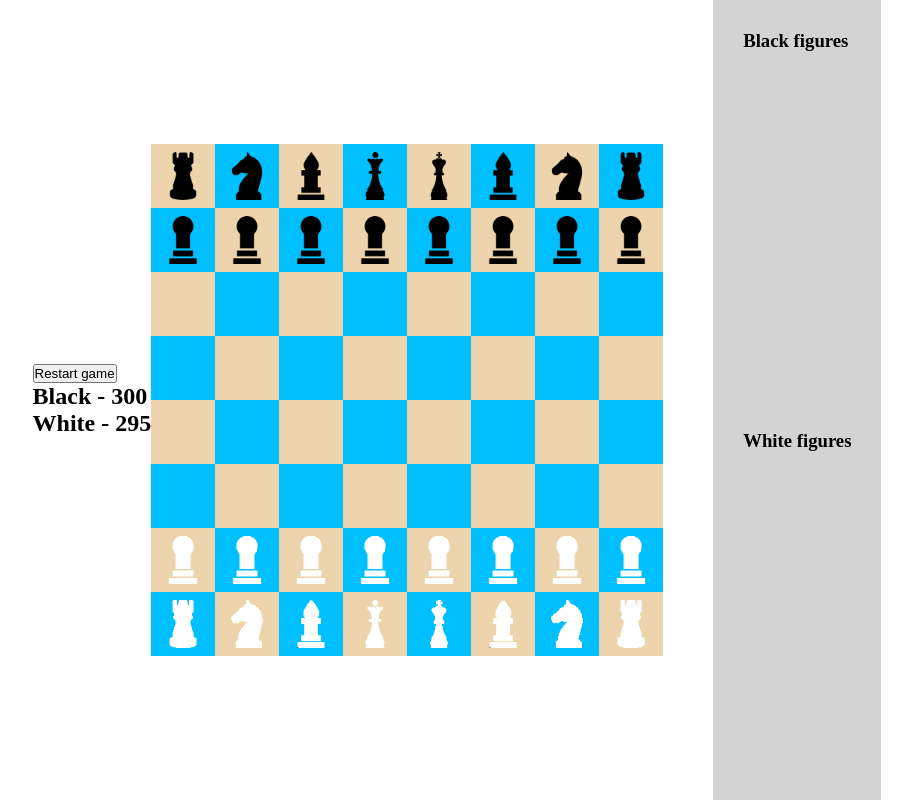
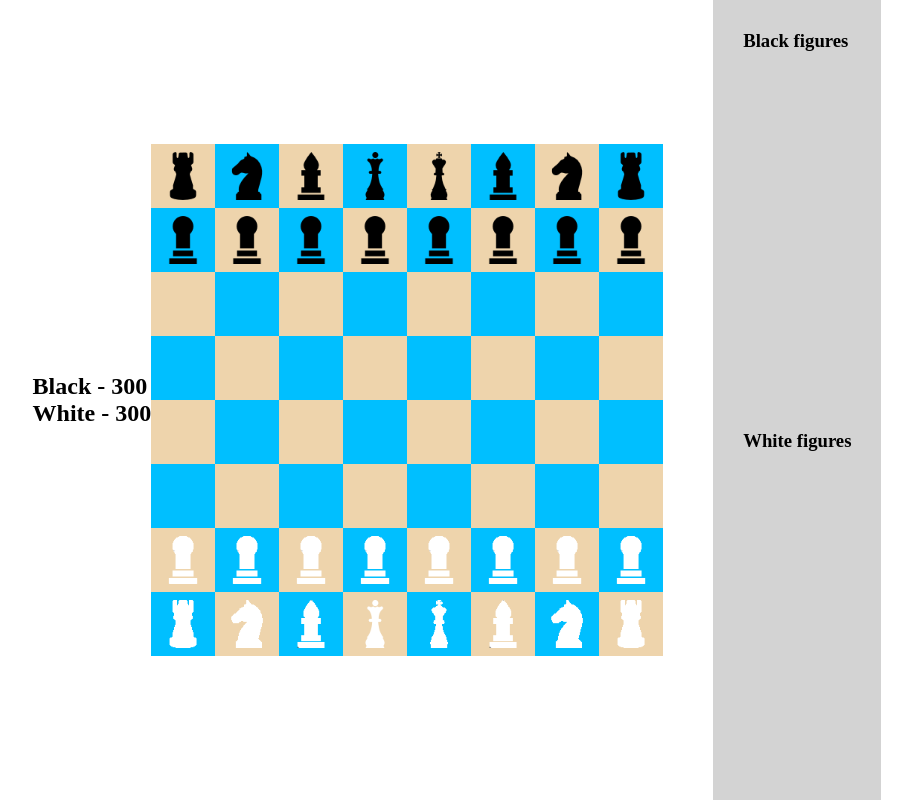
Before and after one commit to Antonzo/magic-chess, a React (Create React App) app: page / in a window 1280 px wide. Shown: the whole page, without its empty margins (183-1095 px from the left). Built offline with nearby package versions, Linux system fonts and the light colour scheme.

Commit message:
change logic (in progress)

```diff
--- a/src/App.tsx
+++ b/src/App.tsx
@@ -2,42 +2,28 @@ import React, {useState, useEffect} from 'react';
 import './App.css'
 import BoardComponent from "./components/BoardComponent";
 import {Board} from "./models/Board";
-import {Player} from "./models/Player";
-import {Colors} from "./models/Colors";
 import LostFigures from "./components/LostFigures";
 import Timer from "./components/Timer";
 
 function App() {
     const [board, setBoard] = useState(new Board())
-    const [whitePlayer, setWhitePlayer] = useState(new Player(Colors.WHITE))
-    const [blackPlayer, setBlackPlayer] = useState(new Player(Colors.BLACK))
-    const [currentPlayer, setCurrentPlayer] = useState<Player | null>(null)
 
     useEffect(() => {
-        restart()
-        setCurrentPlayer(whitePlayer)
+        console.log('init game')
+        initGame()
     }, [])
 
-    function restart() {
-        const newBoard = new Board();
-        newBoard.initCells()
-        newBoard.addFigures()
+
+    function initGame() {
+        const newBoard = new Board()
+        newBoard.start()
         setBoard(newBoard)
-    }
-
-    function swapPlayer() {
-        setCurrentPlayer(currentPlayer?.color === Colors.WHITE ? blackPlayer : whitePlayer)
     }
 
     return (
       <div className="app">
-        <Timer currentPlayer={currentPlayer} restart={restart} />
-        <BoardComponent
-            board={board}
-            setBoard={setBoard}
-            currentPlayer={currentPlayer}
-            swapPlayer={swapPlayer}
-        />
+        <Timer whitePlayerTime={board.whitePlayer.timeLeft} blackPlayerTime={board.blackPlayer.timeLeft} />
+        <BoardComponent board={board} />
         <div>
           <LostFigures
               title="Black figures"
--- a/src/components/BoardComponent.tsx
+++ b/src/components/BoardComponent.tsx
@@ -6,20 +6,16 @@ import {Player} from "../models/Player";
 
 interface BoardProps {
     board: Board
-    setBoard: (board: Board) => void
-    currentPlayer: Player | null
-    swapPlayer: () => void
 }
 
-const BoardComponent: FC<BoardProps> = ({board, setBoard, currentPlayer, swapPlayer}) => {
+const BoardComponent: FC<BoardProps> = ({board}) => {
     const [selectedCell, setSelectedCell] = useState<Cell | null>(null)
+    const [currentPlayer, setCurrentPlayer] = useState<Player | null>(board.getActivePlayer())
 
     function click(cell: Cell) {
         if (selectedCell && selectedCell !== cell && selectedCell.figure?.canMove(cell)) {
             selectedCell.moveFigure(cell)
-            swapPlayer()
             setSelectedCell(null)
-            updateBoard()
         }
         else {
             if (cell.figure?.color === currentPlayer?.color) {
@@ -34,13 +30,8 @@ const BoardComponent: FC<BoardProps> = ({board, setBoard, currentPlayer, swapPla
 
     function highlightCells() {
         board.highlightCells(selectedCell)
-        updateBoard()
     }
 
-    function updateBoard() {
-        const newBoard = board.getCopyBoard()
-        setBoard(newBoard)
-    }
 
     return (
         <div className="board">
--- a/src/components/Timer.tsx
+++ b/src/components/Timer.tsx
@@ -1,47 +1,15 @@
-import React, {FC, useEffect, useRef, useState} from 'react';
-import {Player} from "../models/Player";
-import {Colors} from "../models/Colors";
+import React, {FC} from 'react';
 
 interface TimerProps {
-    currentPlayer: Player | null
-    restart: () => void
+    whitePlayerTime: number
+    blackPlayerTime: number
 }
-const Timer: FC<TimerProps> = ({currentPlayer, restart}) => {
-    const [blackTime, setBlackTime] = useState(300)
-    const [whiteTime, setWhiteTime] = useState(300)
-    const timer = useRef<null | ReturnType<typeof setInterval>>(null)
 
-    useEffect(() => {
-        startTimer()
-    }, [currentPlayer])
-
-    function startTimer() {
-        if (timer.current) clearInterval(timer.current)
-        const callback = currentPlayer?.color === Colors.WHITE ? decrementWhiteTimer : decrementBlackTimer
-        timer.current = setInterval(callback, 1000)
-    }
-
-    function decrementBlackTimer() {
-        setBlackTime(prev => prev - 1)
-    }
-
-    function decrementWhiteTimer() {
-        setWhiteTime(prev => prev - 1)
-    }
-
-    const handleRestart = () => {
-        setWhiteTime(300)
-        setBlackTime(300)
-        restart()
-    }
-
+const Timer: FC<TimerProps> = ({whitePlayerTime, blackPlayerTime}) => {
     return (
         <div>
-            <div>
-                <button onClick={handleRestart}>Restart game</button>
-            </div>
-            <h2>Black - {blackTime}</h2>
-            <h2>White - {whiteTime}</h2>
+            <h2>Black - {blackPlayerTime}</h2>
+            <h2>White - {whitePlayerTime}</h2>
         </div>
     );
 };
--- a/src/models/Board.ts
+++ b/src/models/Board.ts
@@ -7,6 +7,7 @@ import {Bishop} from "./figures/Bishop";
 import {Rook} from "./figures/Rook";
 import {Knight} from "./figures/Knight";
 import {Figure} from "./figures/Figure";
+import {Player} from "./Player";
 
 export class Board {
     cells: Cell[][] = []
@@ -14,20 +15,41 @@ export class Board {
     cellsUnderBlackAttack: Cell[] = []
     lostBlackFigures: Figure[] = []
     lostWhiteFigures: Figure[] = []
-    blackKing: King | null = null
-    whiteKing: King | null = null
+    blackKing: King
+    whiteKing: King
+    blackPlayer: Player
+    whitePlayer: Player
+    gameInProgress: boolean = false
 
+    constructor(time: number = 300) {
+        this.whitePlayer = new Player(Colors.WHITE, this, time)
+        this.blackPlayer = new Player(Colors.BLACK, this, time)
+        this.initCells()
+        this.blackKing = new King(Colors.BLACK, this.getCell(4, 0))
+        this.whiteKing = new King(Colors.WHITE, this.getCell(4, 7))
+        this.addFigures()
+    }
 
     // Public methods
-    public initCells() {
-        for (let i = 0; i < 8; i++) {
-            const row: Cell[] = []
-            for (let j = 0; j < 8; j++) {
-                if ((i + j) % 2 !== 0)
-                    row.push(new Cell(this, j, i, Colors.BLACK, null)) // Black
-                else row.push(new Cell(this, j, i, Colors.WHITE, null)) // White
-            }
-            this.cells.push(row)
+    public start() {
+        this.gameInProgress = true
+        this.whitePlayer.activate()
+    }
+
+    public getActivePlayer(): Player | null {
+        if (this.whitePlayer.isActive()) return this.whitePlayer
+        if (this.blackPlayer.isActive()) return this.blackPlayer
+        return null
+    }
+
+    public swapPlayers() {
+        if (this.whitePlayer.isActive()) {
+            this.whitePlayer.deactivate()
+            this.blackPlayer.activate()
+        }
+        else {
+            this.blackPlayer.deactivate()
+            this.whitePlayer.activate()
         }
     }
 
@@ -51,15 +73,6 @@ export class Board {
 
     public getCell(x: number, y: number) {
         return this.cells[y][x]
-    }
-
-    public addFigures() {
-        this.addKings()
-        this.addQueens()
-        this.addRooks()
-        this.addBishops()
-        this.addKnights()
-        this.addPawns()
     }
 
     public addLostFigure(figure: Figure) {
@@ -114,6 +127,26 @@ export class Board {
     }
 
     // Private methods
+    private initCells() {
+        for (let i = 0; i < 8; i++) {
+            const row: Cell[] = []
+            for (let j = 0; j < 8; j++) {
+                if ((i + j) % 2 !== 0)
+                    row.push(new Cell(this, j, i, Colors.BLACK, null)) // Black
+                else row.push(new Cell(this, j, i, Colors.WHITE, null)) // White
+            }
+            this.cells.push(row)
+        }
+    }
+
+    private addFigures() {
+        this.addQueens()
+        this.addRooks()
+        this.addBishops()
+        this.addKnights()
+        this.addPawns()
+    }
+
     private addPawns() {
         for (let i = 0; i < 8; i++) {
             new Pawn(Colors.BLACK, this.getCell(i, 1))
@@ -146,9 +179,4 @@ export class Board {
         new Queen(Colors.BLACK, this.getCell(3, 0))
         new Queen(Colors.WHITE, this.getCell(3, 7))
     }
-
-    private addKings() {
-        this.blackKing = new King(Colors.BLACK, this.getCell(4, 0))
-        this.whiteKing = new King(Colors.WHITE, this.getCell(4, 7))
-    }
 }
--- a/src/models/Player.ts
+++ b/src/models/Player.ts
@@ -1,10 +1,37 @@
 import {Colors} from "./Colors";
+import {Board} from "./Board";
 
 export class Player {
-    color: Colors;
+    color: Colors
+    board: Board
+    active: boolean
+    timeLeft: number
+    private timer: ReturnType<typeof setInterval> | null = null
 
+    constructor(color: Colors, board: Board, time: number) {
+        this.color = color
+        this.board = board
+        this.timeLeft = time
+        this.active = false
+    }
 
-    constructor(color: Colors) {
-        this.color = color;
+    // public methods
+    public activate() {
+        this.active = true
+        this.timer = setInterval(() => this.tick(), 1000) // TODO: try to be closer to the real 1 second
+    }
+
+    public deactivate() {
+        this.active = false
+        if (this.timer) clearInterval(this.timer)
+    }
+
+    public isActive() {
+        return this.active
+    }
+
+    //private methods
+    private tick() {
+        this.timeLeft -= 1
     }
 }
--- a/src/models/figures/Figure.ts
+++ b/src/models/figures/Figure.ts
@@ -34,5 +34,8 @@ export class Figure {
         return true
     }
 
-    moveFigure(target: Cell) {}
+    moveFigure(target: Cell) {
+        if (!target.board.gameInProgress) return
+        target.board.swapPlayers()
+    }
 }
```
